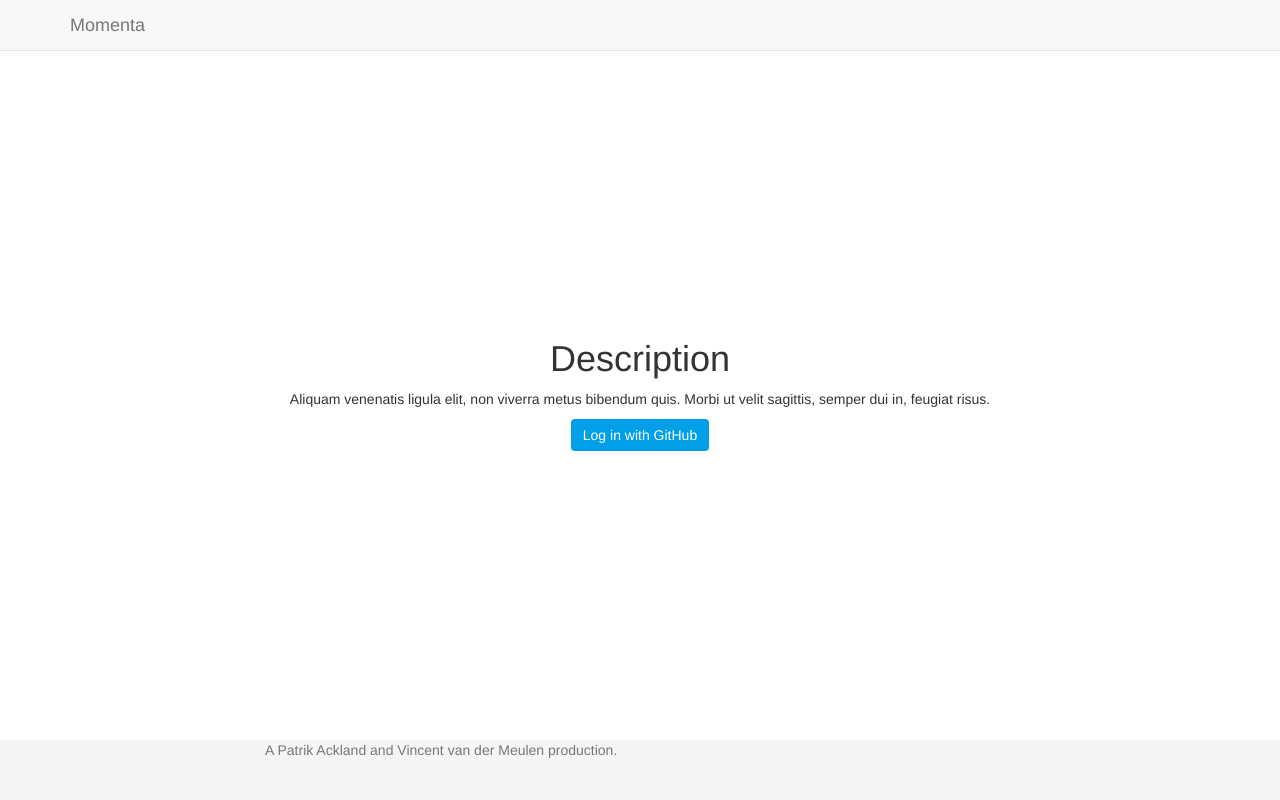
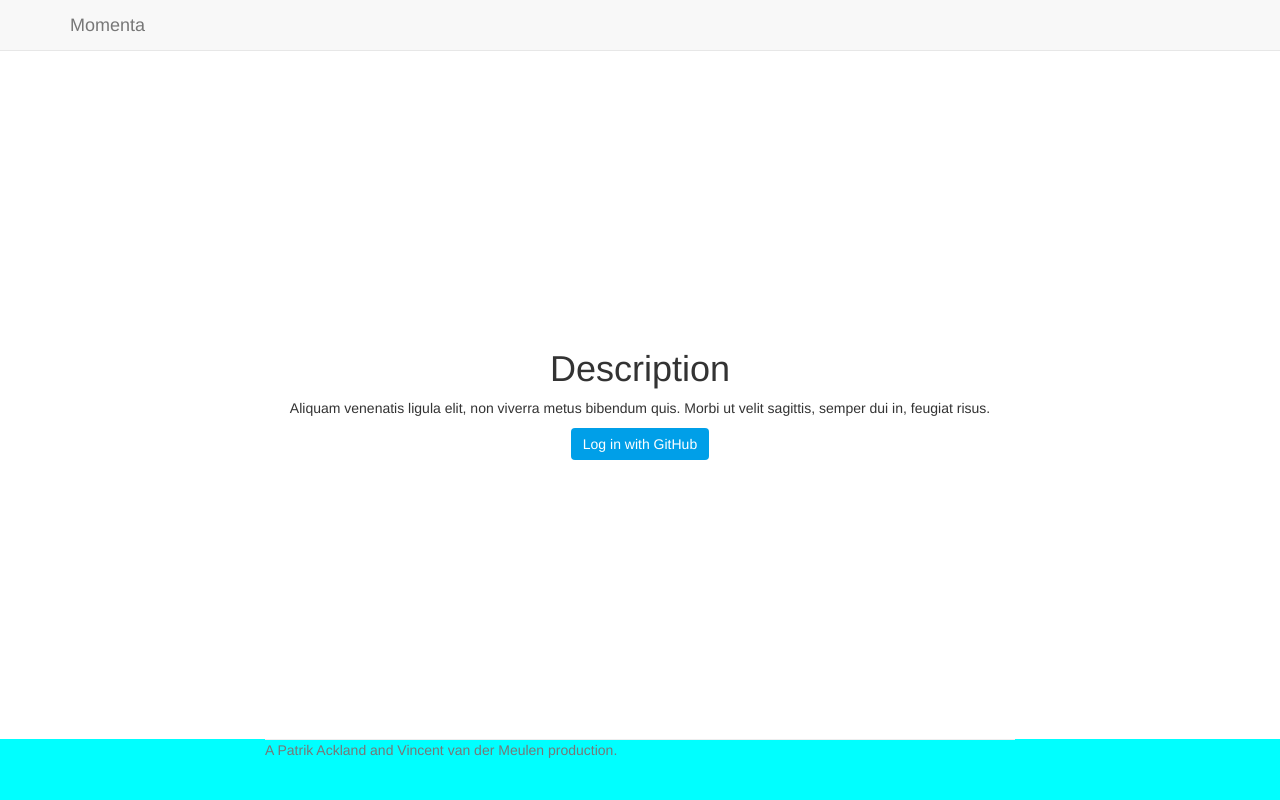
Before and after one commit to vincentmvdm/momenta, a Flask app: page / in a window 1280 px wide. Run offline with Flask 2, Linux system fonts and the light colour scheme; parts of the project's set-up code (start-up, migrations or seed data) failed here and were passed over; some libraries are stand-ins or nearby versions.

Commit message:
Layout stuff.

```diff
--- a/static/css/style.min.css
+++ b/static/css/style.min.css
@@ -1 +1 @@
-html{position:relative;min-height:100%}body{padding-top:50px;margin-bottom:60px;background-color:#FFF}.footer{position:absolute;bottom:0;width:100%;height:60px;background-color:#f5f5f5}.flex-wrapper{height:calc(100vh - 70px - 60px);display:-webkit-box;display:-webkit-flex;display:-ms-flexbox;display:flex;-webkit-box-align:center;-webkit-align-items:center;-ms-flex-align:center;align-items:center;-webkit-box-pack:center;-webkit-justify-content:center;-ms-flex-pack:center;justify-content:center}.img-rounded.img-profile{width:150px;height:150px}.page-content{padding-top:48px;padding-bottom:48px}.btn-primary{border:0px}
+html{position:relative;min-height:100%}body{padding-top:50px;margin-bottom:61px;background-color:#FFF}.footer{position:absolute;bottom:0;width:100%;height:61px;background-color:cyan}.flex-wrapper{height:calc(100vh - 50px - 61px);display:-webkit-box;display:-webkit-flex;display:-ms-flexbox;display:flex;-webkit-box-align:center;-webkit-align-items:center;-ms-flex-align:center;align-items:center;-webkit-box-pack:center;-webkit-justify-content:center;-ms-flex-pack:center;justify-content:center}.img-rounded.img-profile{width:150px;height:150px}.page-content{padding-top:48px;padding-bottom:48px}.btn-primary{border:0px}hr{margin-top:0px;margin-bottom:0px}
--- a/static/scss/style.scss
+++ b/static/scss/style.scss
@@ -1,4 +1,6 @@
 $blue: #009FE8;
+$navbar-height: 50px;
+$footer-height: 61px;
 
 /* Fixed navbar and sticky footer styles
 -------------------------------------------------- */
@@ -10,9 +12,8 @@ html {
 
 body {
   // min-height: 2000px;
-  padding-top: 50px;
-  /* Margin bottom by footer height */
-  margin-bottom: 60px;
+  padding-top: $navbar-height;
+  margin-bottom: $footer-height;
   background-color: #FFF;
 }
 
@@ -21,12 +22,12 @@ body {
   bottom: 0;
   width: 100%;
   /* Set the fixed height of the footer here */
-  height: 60px;
-  background-color: #f5f5f5;
+  height: $footer-height;
+  background-color: cyan;
 }
 
 .flex-wrapper {
-  height: calc(100vh - 70px - 60px);
+  height: calc(100vh - #{$navbar-height} - #{$footer-height});
   display: -webkit-box;
   display: -webkit-flex;
   display: -ms-flexbox;
@@ -54,3 +55,8 @@ body {
 .btn-primary {
   border: 0px;
 }
+
+hr {
+  margin-top: 0px;
+  margin-bottom: 0px;
+}
--- a/templates/layout.html
+++ b/templates/layout.html
@@ -42,6 +42,7 @@
       <div class="container">
         <div class="row">
           <div class="col-xs-12 col-md-8 col-md-offset-2">
+            <hr>
             <p class="text-muted">A Patrik Ackland and Vincent van der Meulen production.</p>
           </div>
         </div>
```
Also changed, not shown: templates/profile.html (line endings or trailing spaces).
